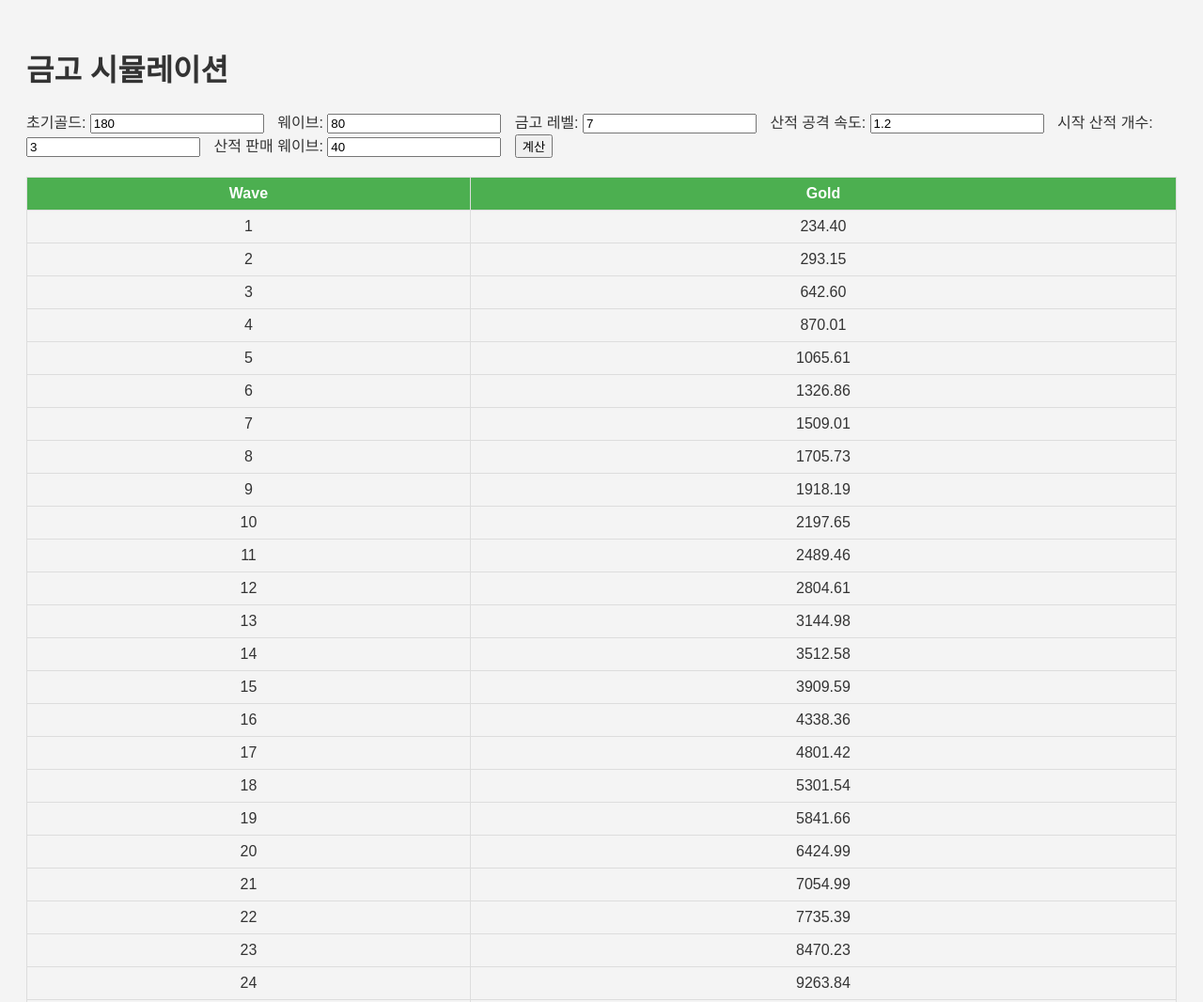
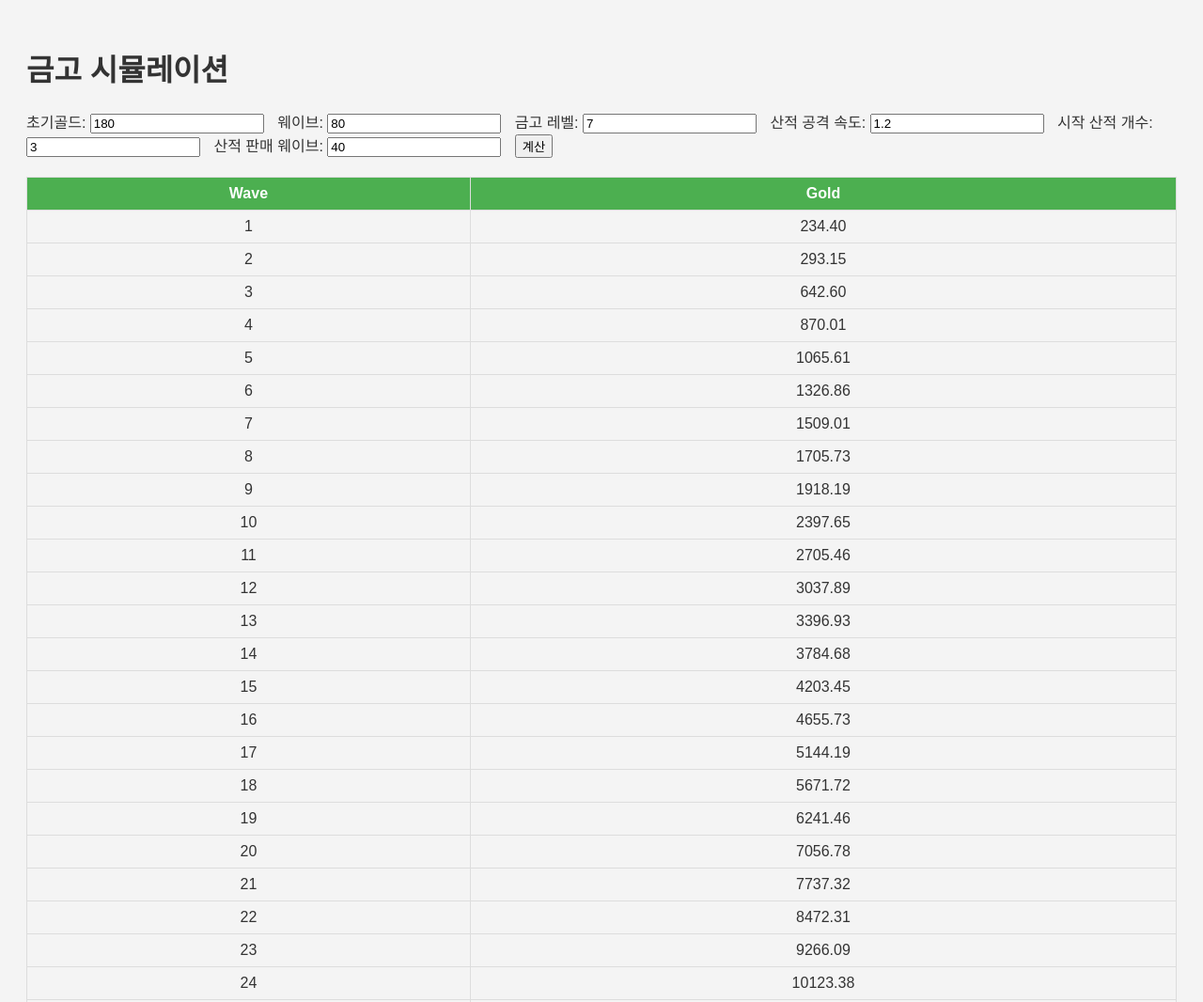
Before and after one commit to luckymuchgame/luckymuchgame.github.io, a plain HTML site: page index.html in a window 1280 px wide. Shown: the top 1066 px of the page at 94% size. Drawn offline with Linux system fonts and the light colour scheme.

Commit message:
Update index.html

```diff
--- a/index.html
+++ b/index.html
@@ -145,6 +145,9 @@
               10;
             currentGold += thiefGold;
           }
+          if (wave % 10 === 0) {
+            currentGold += 200;
+          }
 
           if (additionalBonusByWave[wave]) {
             currentGold += additionalBonusByWave[wave];
```
